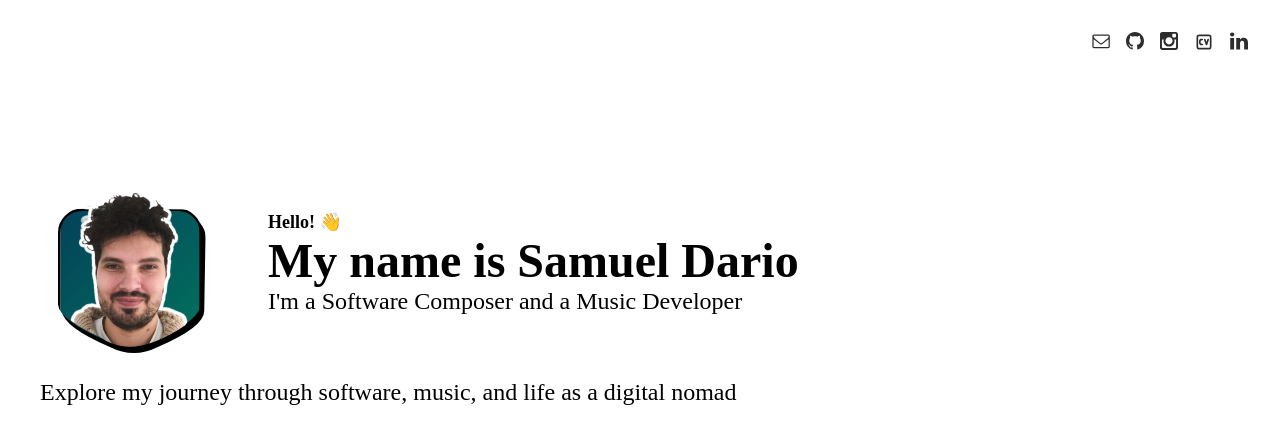
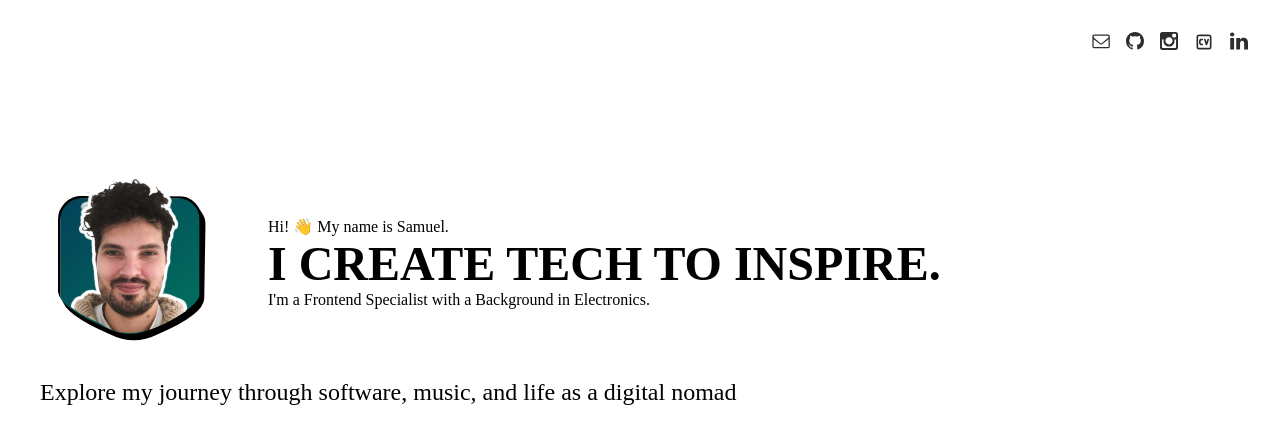
Before and after one commit to sssamuelll/portfolio, a React (Vite) app: page / in a window 1280 px wide. Shown: the top 444 px of the page. Built offline with nearby package versions, Linux system fonts and the light colour scheme; the HTML template or start-up script is replaced by a standard one.

Commit message:
changing the approach of the website and background color

```diff
--- a/src/components/ProfilePic/ProfilePic.css
+++ b/src/components/ProfilePic/ProfilePic.css
@@ -66,7 +66,7 @@
 
 .shape-background {
     position: absolute;
-    top: 2rem;
+    top: 1rem;
     left: 0;
     width: 100%;
     height: 100%;
@@ -82,7 +82,7 @@
 
 .shape-border {
     position: absolute;
-    top: 2.5rem;
+    top: 1.5rem;
     left: 0.3rem;
     width: 100%;
     height: 100%;
@@ -103,7 +103,7 @@
     object-fit: cover;
     left: 51%;
     transform: translateX(-50%);
-    top: 10px;
+    top: -7px;
     clip-path: path("M0,0 L0,120 Q2,158 60,182 Q100,213 167,168 Q190,140 178,120 L180,1 Z")
 }
 
--- a/src/components/title/Title.css
+++ b/src/components/title/Title.css
@@ -32,12 +32,13 @@
     flex-direction: column;
     justify-content: flex-start;
     text-align: left;
-    font-size: 1.5rem;
+    font-size: 16px;
     font-weight: 100;
 }
 
 .hero-greeting{
-    font-size: 18px;
+    font-size: 16px;
+    font-weight: 400;
 }
 
 .hero-image {
--- a/src/components/title/Title.tsx
+++ b/src/components/title/Title.tsx
@@ -13,10 +13,10 @@ const Title: React.FC = () => {
             </div>
             <div className='space-box'></div>
             <div className="title hero-title">
-            <div className="row hero-greeting">Hello! 👋</div>
-                <div className="row">My name is Samuel Dario</div>
+            <div className="row hero-greeting">Hi! 👋 My name is Samuel.</div>
+                <div className="row">I CREATE TECH TO INSPIRE.</div>
                 <div className="row hero-subtitle subtitle">
-                    I'm a Software Composer and a Music Developer
+                    I'm a Frontend Specialist with a Background in Electronics.
                 </div>
             </div>
         </div>
--- a/src/styles/index.css
+++ b/src/styles/index.css
@@ -1,3 +1,7 @@
+body {
+    background-color: rgb(235, 225, 216);
+}
+
 .hero-title {
     font-family: 'Epilogue', sans-serif;
     font-weight: 700;
```
